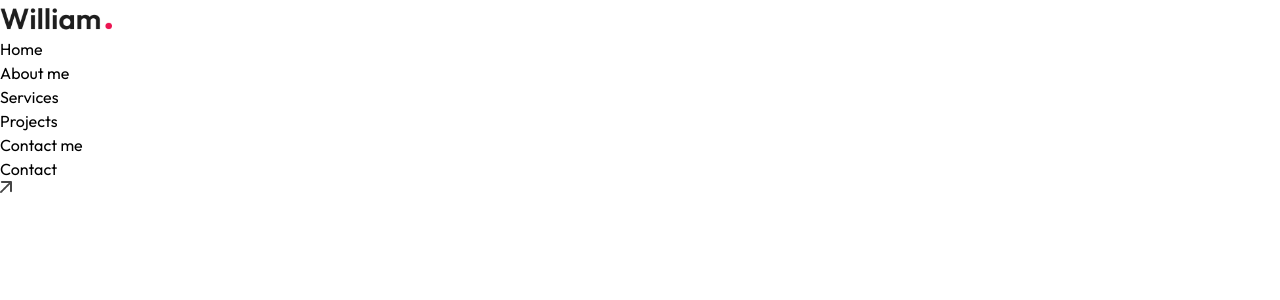
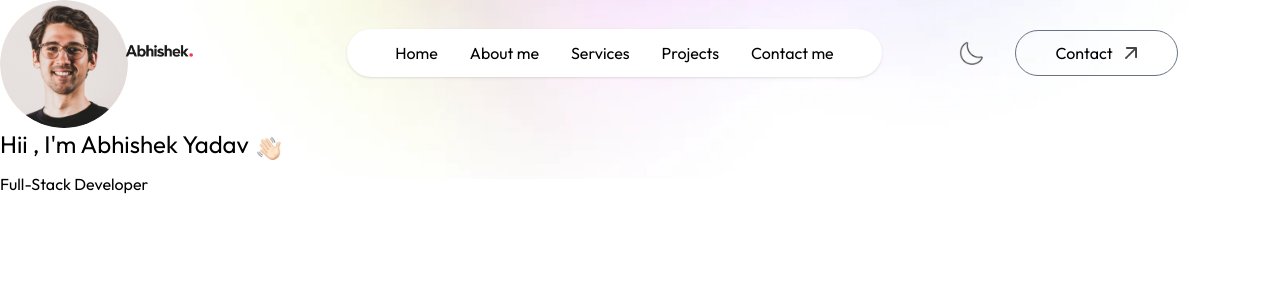
Before and after one commit to thex1abhi/portfolio, a Next.js app: page / in a window 1280 px wide. Shown: the top 300 px of the page. Built offline with nearby package versions, Linux system fonts and the light colour scheme; a web font is replaced by a local one.

Commit message:
Creating  header

```diff
--- a/app/page.js
+++ b/app/page.js
@@ -1,10 +1,12 @@
 "use client";
+import Header from "@/components/Header";
 import Navbar from "@/components/Navbar";
 
 export default function Home() {
   return (
     <>
     <Navbar />
+    <Header />
     </>
   );
 }
--- /dev/null
+++ b/components/Header.jsx
@@ -0,0 +1,25 @@
+import { assets } from "@/assets/assets";
+import Image from "next/image";
+import React from "react";
+
+const Header = () => {
+  return   (
+    <>
+    <div>
+        <div>
+            <Image  alt=" " src={assets.profile_img} className="rounded-full w-32 " />
+        </div>
+           <h3 className="flex items-end gap-2 text-xl md:text-2xl mb-3 " > Hii , I'm Abhishek Yadav <Image src={assets.hand_icon} alt=" error " className="w-6" /> </h3>
+           <h1>
+            Full-Stack Developer
+           </h1>
+           <p>
+
+           </p>
+    </div>
+
+    </>
+  )
+};
+
+export default Header;
--- a/components/Navbar.jsx
+++ b/components/Navbar.jsx
@@ -1,25 +1,54 @@
 import { assets } from "@/assets/assets";
 import Image from "next/image";
-import React from "react";
+import React, { useRef } from "react";
 
 const Navbar = () => {
+const sideMenuRef=useRef()
+
+const openMenu = ()=>{
+    sideMenuRef.current.style.transform="translateX(-16rem)"
+
+}
+const closeMenu = ()=>{
+    sideMenuRef.current.style.transform="translateX(16rem)"
+
+}
+
     return (
         <>
-            <nav>
-                <a href="">
-                    <Image src={assets.logo} className="w-28 cursor-pointer mr-14" alt="" width={10} />
+        <div className="fixed top-0 right-0 w-11/12 -z-10 translate-y-[-80%]" >
+            <Image src={assets.header_bg_color} alt="" className="w-full " />
+        </div>
+            <nav className="w-full fixed px-5 lg:px-8 xl:px-[8%] py-4 flex   items-center justify-between z-50  " >
+                <a href="#top">
+                    <Image src={assets.logo} className="w-28 cursor-pointer mr-14" alt="Logo" />
                 </a>
-                <ul>
+                <ul className="hidden md:flex items-center gap-6 lg:gap-8 rounded-full px-12 py-3 bg-white shadow-sm bg-opacity-50  " >
                     <li> <a href="#top"> Home  </a> </li>
                     <li> <a href="#about "> About me  </a> </li>
                     <li> <a href="#services"> Services </a> </li>
                     <li> <a href="#projects"> Projects  </a> </li>
                     <li> <a href="#contact"> Contact me  </a> </li>
                 </ul>
-                <div>
-                    <a href="#contact">Contact  <Image alt="" src={assets.arrow_icon}
-                     className="w-3" /> </a>
+                <div className=" flex items-center gap-4" >
+                    <button>
+                        <Image src={assets.moon_icon}  alt="" className="w-6 "/>
+                    </button>
+                    <a href="#contact" className="hidden lg:flex items-center gap-3 px-10 py-2.5  border border-gray-500 rounded-full ml-4 " >Contact  <Image alt="" src={assets.arrow_icon}
+                        className="w-3" /> </a>
+                        <button className="block md:hidden ml-3" >
+                            <Image onClick={openMenu} src={assets.menu_black}  alt="" className="  w-6 "/>
+                        </button>
                 </div>
+            {/* navbar for mobliles */}
+            <ul ref={sideMenuRef}  className="flex md:hidden flex-col gap-4 py-20 px-10 fixed -right-64 top-0 bottom-0 w-64 z-50 bg-rose-50 transition duration-500  " >
+                <div  onClick={closeMenu} className="absolute right-6 top-6 " > <Image  src={assets.close_black} alt="cross-icon " className="w-5 cursor-pointer " /> </div>
+                 <li> <a href="#top"  onClick={closeMenu} > Home  </a> </li>
+                    <li> <a href="#about " onClick={closeMenu} > About me  </a> </li>
+                    <li> <a href="#services" onClick={closeMenu} > Services </a> </li>
+                    <li> <a href="#projects" onClick={closeMenu} > Projects  </a> </li>
+                    <li> <a href="#contact" onClick={closeMenu} > Contact me  </a> </li>
+            </ul>
             </nav>
         </>
     )
```
Also changed, not shown: assets/logo.png.
